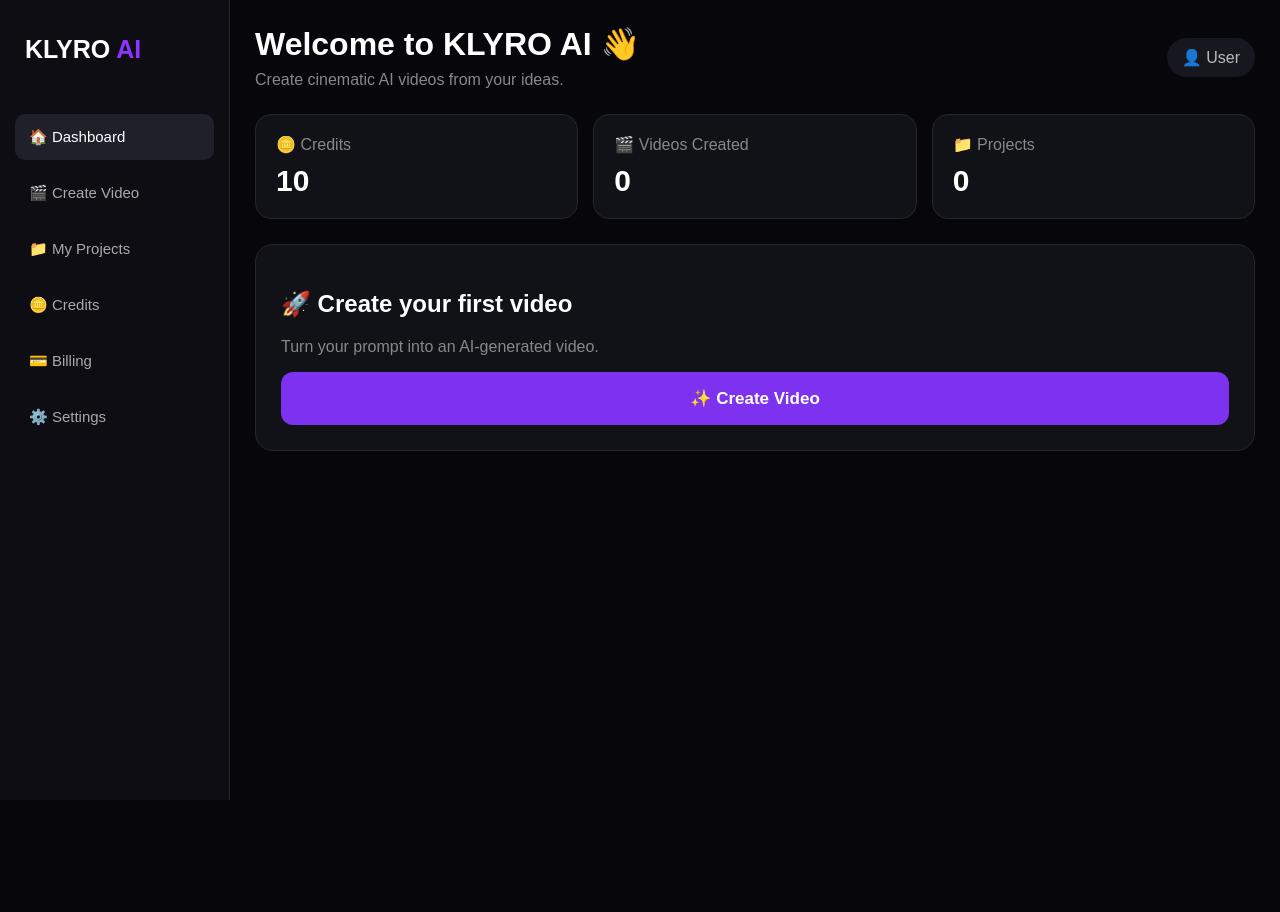
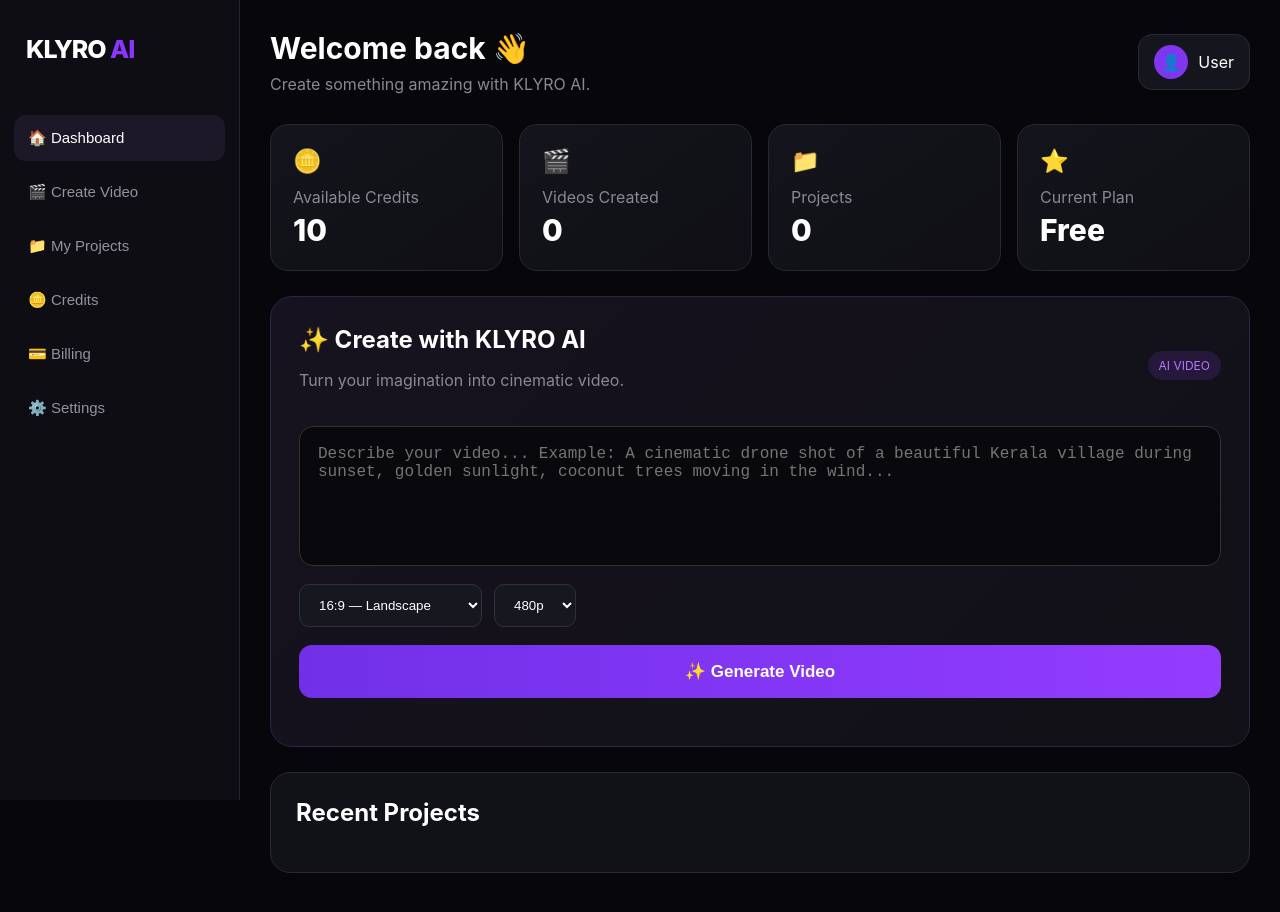
Before and after one commit to adwaidks6-gif/Klyro-ai, a website: page index.html in a window 1280 px wide. Before the commit the page ends 800 px from the top, so only its background shows below. Drawn offline with Linux system fonts and the light colour scheme.

Commit message:
Update index.html

```diff
--- a/index.html
+++ b/index.html
@@ -2,8 +2,8 @@
 <html lang="en">
 <head>
 <meta charset="UTF-8">
-<meta name="viewport" content="width=device-width,initial-scale=1.0">
-<title>KLYRO AI Dashboard</title>
+<meta name="viewport" content="width=device-width, initial-scale=1.0">
+<title>KLYRO AI — Dashboard</title>
 
 <style>
 *{box-sizing:border-box}
@@ -11,39 +11,39 @@
 body{
  margin:0;
  background:#07070b;
-color:white;
-font-family:Arial,sans-serif;
+ color:#fff;
+ font-family:Inter,Arial,sans-serif;
 }
 
-.app{
-display:flex;
-min-height:100vh;
-}
+.app{display:flex;min-height:100vh}
 
 .sidebar{
-width:230px;
+ width:240px;
  background:#0d0d13;
-border-right:1px solid #24242d;
-padding:25px 15px;
+ border-right:1px solid #252530;
+ padding:22px 14px;
+ position:fixed;
+ top:0;bottom:0;
 }
 
 .logo{
  font-size:25px;
-font-weight:bold;
-padding:10px;
+ font-weight:800;
+ padding:12px;
  margin-bottom:35px;
+ letter-spacing:-1px;
 }
 
 .logo span{color:#8b35ff}
 
 .nav button{
  width:100%;
+ border:0;
+ background:transparent;
+ color:#92929d;
  padding:14px;
-margin:5px 0;
-border:0;
-border-radius:10px;
-background:transparent;
-color:#aaa;
+ margin:4px 0;
+ border-radius:12px;
  text-align:left;
  font-size:15px;
  cursor:pointer;
@@ -51,113 +51,160 @@
 
 .nav button:hover,
 .nav button.active{
-background:#20202b;
-color:white;
+ background:#1d1828;
+ color:#fff;
 }
 
 .main{
-flex:1;
-padding:25px;
-max-width:1200px;
+ margin-left:240px;
+ width:calc(100% - 240px);
+ padding:30px;
+ max-width:1400px;
 }
 
-.top{
+.topbar{
  display:flex;
  justify-content:space-between;
  align-items:center;
+ margin-bottom:30px;
+}
+
+.welcome h1{
+ margin:0;
+ font-size:30px;
+}
+
+.welcome p{
+ color:#888894;
+ margin:8px 0 0;
+}
+
+.profile{
+ background:#15151d;
+ border:1px solid #292933;
+ border-radius:14px;
+ padding:10px 15px;
+ display:flex;
+ align-items:center;
+ gap:10px;
+}
+
+.avatar{
+ width:34px;
+ height:34px;
+ border-radius:50%;
+ background:#8035ef;
+ display:flex;
+ align-items:center;
+ justify-content:center;
+}
+
+.stats{
+ display:grid;
+ grid-template-columns:repeat(4,1fr);
+ gap:16px;
  margin-bottom:25px;
 }
 
-.user{
-background:#171720;
-padding:10px 15px;
-border-radius:20px;
-color:#bbb;
+.stat{
+ background:linear-gradient(145deg,#14141c,#0f0f15);
+ border:1px solid #282832;
+ border-radius:18px;
+ padding:22px;
 }
 
-h1{margin:0 0 8px}
-.sub{color:#888}
+.stat-icon{font-size:23px}
 
-.cards{
-display:grid;
-grid-template-columns:repeat(3,1fr);
-gap:15px;
+.stat-label{
+ color:#888894;
+ margin-top:12px;
+}
+
+.stat-value{
+ font-size:30px;
+ font-weight:800;
+ margin-top:5px;
+}
+
+.create{
+ background:linear-gradient(135deg,#17121f,#111117);
+ border:1px solid #322246;
+ border-radius:22px;
+ padding:28px;
  margin-bottom:25px;
 }
 
-.card{
-background:#111118;
-border:1px solid #252530;
-border-radius:16px;
-padding:20px;
+.create-head{
+ display:flex;
+ justify-content:space-between;
+ align-items:center;
 }
 
-.card .number{
-font-size:30px;
-font-weight:bold;
-margin-top:10px;
-}
+.create h2{margin:0}
 
-.label{color:#888}
-
-.panel{
-background:#111118;
-border:1px solid #252530;
-border-radius:18px;
-padding:25px;
-margin-bottom:20px;
+.badge{
+ background:#25183a;
+ color:#b878ff;
+ padding:7px 11px;
+ border-radius:20px;
+ font-size:12px;
 }
 
 textarea{
  width:100%;
-height:150px;
+ height:140px;
+ margin-top:20px;
+ padding:18px;
+ resize:none;
+ outline:none;
+ border-radius:14px;
+ border:1px solid #30303b;
  background:#08080d;
-border:1px solid #30303b;
-border-radius:12px;
-padding:18px;
  color:white;
  font-size:16px;
-resize:vertical;
-outline:none;
 }
 
-textarea:focus{
-border-color:#8b35ff;
-}
+textarea:focus{border-color:#8b35ff}
 
-.options{
+.controls{
  display:flex;
-gap:10px;
-margin:15px 0;
+ gap:12px;
+ margin-top:14px;
  flex-wrap:wrap;
 }
 
 select{
-background:#181820;
-color:white;
+ background:#17171f;
+ color:#fff;
  border:1px solid #30303b;
-padding:12px;
-border-radius:9px;
+ border-radius:10px;
+ padding:12px 15px;
 }
 
 .generate{
+ margin-top:18px;
  width:100%;
  padding:16px;
  border:0;
-border-radius:12px;
-background:#7c32ee;
-color:white;
+ border-radius:13px;
+ background:linear-gradient(90deg,#7130e8,#943cff);
+ color:#fff;
  font-size:17px;
-font-weight:bold;
+ font-weight:700;
  cursor:pointer;
 }
 
-.generate:hover{background:#913fff}
+.generate:hover{opacity:.9}
+
+.generate:disabled{
+ opacity:.5;
+ cursor:not-allowed;
+}
 
 .status{
-margin-top:15px;
  text-align:center;
  color:#aaa;
+ margin-top:15px;
 }
 
 .video{
@@ -167,9 +214,28 @@
 
 video{
  width:100%;
-max-width:700px;
+ max-width:750px;
  border-radius:15px;
 }
+
+.section{
+ background:#111118;
+ border:1px solid #282832;
+ border-radius:20px;
+ padding:25px;
+ margin-bottom:20px;
+}
+
+.section-title{
+ display:flex;
+ justify-content:space-between;
+ align-items:center;
+ margin-bottom:20px;
+}
+
+.section-title h2{margin:0}
+
+.muted{color:#888894}
 
 .projects{
  display:grid;
@@ -178,38 +244,67 @@
 }
 
 .project{
+ min-height:150px;
  background:#181820;
+ border:1px solid #282832;
+ border-radius:14px;
  padding:20px;
-border-radius:12px;
-color:#aaa;
 }
 
+.empty{
+ color:#777;
+ text-align:center;
+ padding:35px;
+}
+
+.plans{
+ display:grid;
+ grid-template-columns:repeat(3,1fr);
+ gap:18px;
+}
+
+.plan{
+ background:#15151d;
+ border:1px solid #292933;
+ border-radius:17px;
+ padding:22px;
+}
+
+.plan.pro{
+ border-color:#8538f3;
+ box-shadow:0 0 25px rgba(130,50,240,.12);
+}
+
+.plan h3{margin-top:0}
+
 .price{
-font-size:25px;
-font-weight:bold;
-margin:10px 0;
+ font-size:30px;
+ font-weight:800;
 }
 
 .plan button{
-padding:12px 18px;
+ width:100%;
+ padding:12px;
+ margin-top:15px;
  border:0;
-border-radius:8px;
-background:#7c32ee;
+ border-radius:10px;
+ background:#7932eb;
  color:white;
  font-weight:bold;
 }
 
 .hidden{display:none}
 
-@media(max-width:700px){
+@media(max-width:850px){
+
 .sidebar{
-width:75px;
+ width:72px;
  padding:15px 8px;
 }
 
 .logo{
  font-size:18px;
-padding:5px;
+ padding:8px 5px;
 }
 
 .logo span{display:none}
@@ -217,27 +312,43 @@
 .nav button{
  font-size:0;
  text-align:center;
+ padding:14px 5px;
 }
 
-.nav button::first-letter{
-font-size:20px;
+.nav button::first-letter{font-size:21px}
+
+.main{
+ margin-left:72px;
+ width:calc(100% - 72px);
+ padding:18px;
 }
 
-.main{
-padding:15px;
+.stats{
+ grid-template-columns:repeat(2,1fr);
 }
 
-.cards{
+.projects,.plans{
  grid-template-columns:1fr;
 }
 
-.projects{
+.welcome h1{font-size:24px}
+}
+
+@media(max-width:500px){
+
+.stats{
  grid-template-columns:1fr;
 }
 
-.top{
+.topbar{
+ align-items:flex-start;
  gap:10px;
 }
+
+.profile{
+ padding:8px;
+}
+
 }
 </style>
 </head>
@@ -248,87 +359,114 @@
 
 <aside class="sidebar">
 
-<div class="logo">KLYRO <span>AI</span></div>
+<div class="logo">
+KLYRO <span>AI</span>
+</div>
 
 <div class="nav">
-<button class="active" onclick="showPage('dashboard',this)">🏠 Dashboard</button>
-<button onclick="showPage('create',this)">🎬 Create Video</button>
-<button onclick="showPage('projects',this)">📁 My Projects</button>
-<button onclick="showPage('credits',this)">🪙 Credits</button>
-<button onclick="showPage('billing',this)">💳 Billing</button>
-<button onclick="showPage('settings',this)">⚙️ Settings</button>
+
+<button class="active" onclick="page('home',this)">
+🏠 Dashboard
+</button>
+
+<button onclick="page('create',this)">
+🎬 Create Video
+</button>
+
+<button onclick="page('projects',this)">
+📁 My Projects
+</button>
+
+<button onclick="page('credits',this)">
+🪙 Credits
+</button>
+
+<button onclick="page('billing',this)">
+💳 Billing
+</button>
+
+<button onclick="page('settings',this)">
+⚙️ Settings
+</button>
+
 </div>
+</aside>
 
-</aside>
 
 <main class="main">
 
-<div class="top">
-<div>
-<h1 id="title">Welcome to KLYRO AI 👋</h1>
-<div class="sub">Create cinematic AI videos from your ideas.</div>
+<div class="topbar">
+
+<div class="welcome">
+<h1>Welcome back 👋</h1>
+<p>Create something amazing with KLYRO AI.</p>
 </div>
 
-<div class="user">👤 User</div>
+<div class="profile">
+<div class="avatar">👤</div>
+User
+</div>
+
 </div>
 
 
 <!-- DASHBOARD -->
 
-<section id="dashboard">
+<section id="home">
 
-<div class="cards">
+<div class="stats">
 
-<div class="card">
-<div class="label">🪙 Credits</div>
-<div class="number" id="creditCount">10</div>
+<div class="stat">
+<div class="stat-icon">🪙</div>
+<div class="stat-label">Available Credits</div>
+<div class="stat-value" id="credits">10</div>
 </div>
 
-<div class="card">
-<div class="label">🎬 Videos Created</div>
-<div class="number" id="videoCount">0</div>
+<div class="stat">
+<div class="stat-icon">🎬</div>
+<div class="stat-label">Videos Created</div>
+<div class="stat-value" id="videos">0</div>
 </div>
 
-<div class="card">
-<div class="label">📁 Projects</div>
-<div class="number">0</div>
+<div class="stat">
+<div class="stat-icon">📁</div>
+<div class="stat-label">Projects</div>
+<div class="stat-value">0</div>
+</div>
+
+<div class="stat">
+<div class="stat-icon">⭐</div>
+<div class="stat-label">Current Plan</div>
+<div class="stat-value">Free</div>
 </div>
 
 </div>
 
-<div class="panel">
-<h2>🚀 Create your first video</h2>
-<p class="sub">Turn your prompt into an AI-generated video.</p>
 
-<button class="generate" onclick="openCreate()">
-✨ Create Video
-</button>
+<div class="create">
+
+<div class="create-head">
+<div>
+<h2>✨ Create with KLYRO AI</h2>
+<p class="muted">
+Turn your imagination into cinematic video.
+</p>
 </div>
 
-</section>
+<div class="badge">AI VIDEO</div>
+</div>
 
+<textarea
+id="prompt"
+placeholder="Describe your video... Example: A cinematic drone shot of a beautiful Kerala village during sunset, golden sunlight, coconut trees moving in the wind..."
+></textarea>
 
-<!-- CREATE -->
-
-<section id="create" class="hidden">
-
-<div class="panel">
-
-<h2>🎬 Create AI Video</h2>
-
-<p class="sub">
-Describe the video you want KLYRO AI to create.
-</p>
-
-<textarea id="prompt"
-placeholder="Example: A cinematic drone shot of a beautiful Kerala village during sunset..."></textarea>
-
-<div class="options">
+<div class="controls">
 
 <select id="ratio">
-<option value="16:9">16:9 Landscape</option>
-<option value="9:16">9:16 Reel / Shorts</option>
-<option value="1:1">1:1 Square</option>
+<option value="16:9">16:9 — Landscape</option>
+<option value="9:16">9:16 — Reels / Shorts</option>
+<option value="1:1">1:1 — Square</option>
 </select>
 
 <select>
@@ -347,18 +485,8 @@
 
 </div>
 
-</section>
 
+<div class="section">
 
-<!-- PROJECTS -->
-
-<section id="projects" class="hidden">
-
-<div class="panel">
-
-<h2>📁 My Projects</h2>
-
-<div class="projects">
-
-<div class="project">
-🎬<br><
+<div class="section-title">
+<h2>Recent Projects
```
Lines whose indentation alone changed are shown as unchanged.
